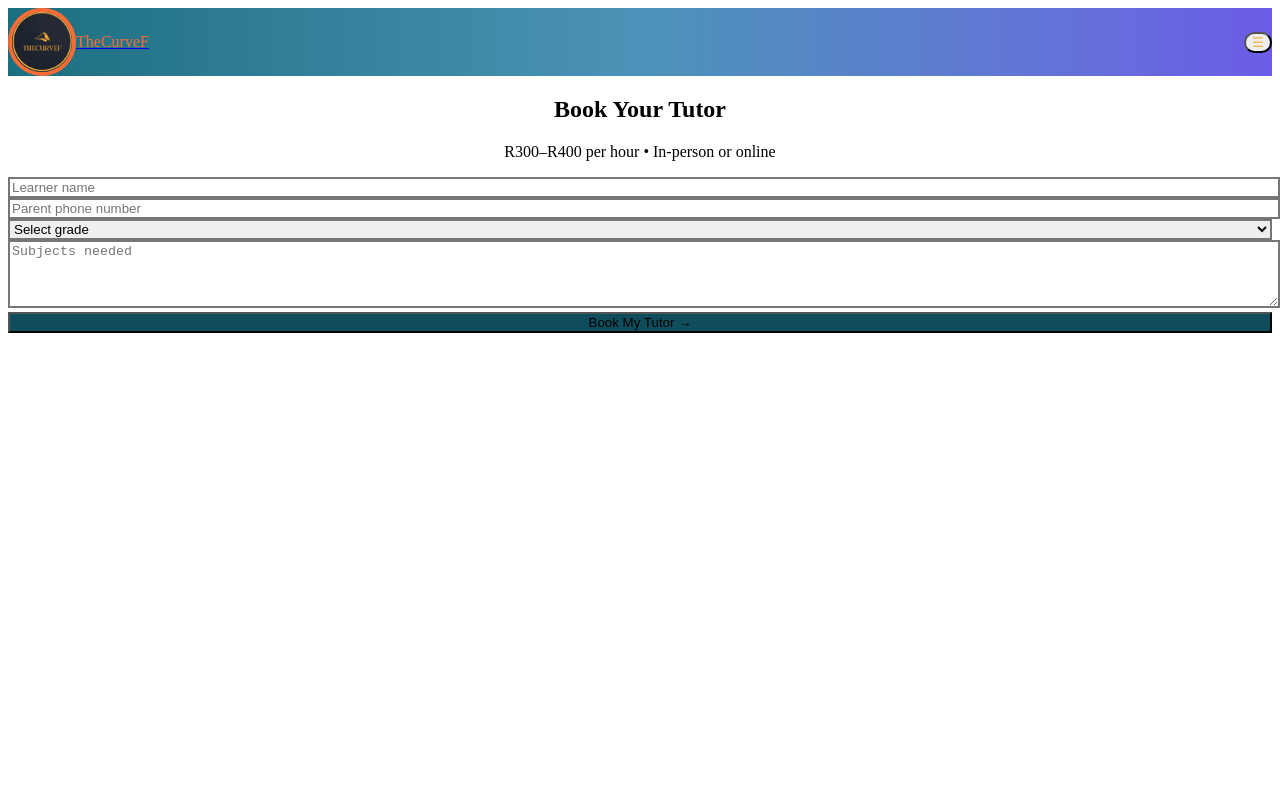
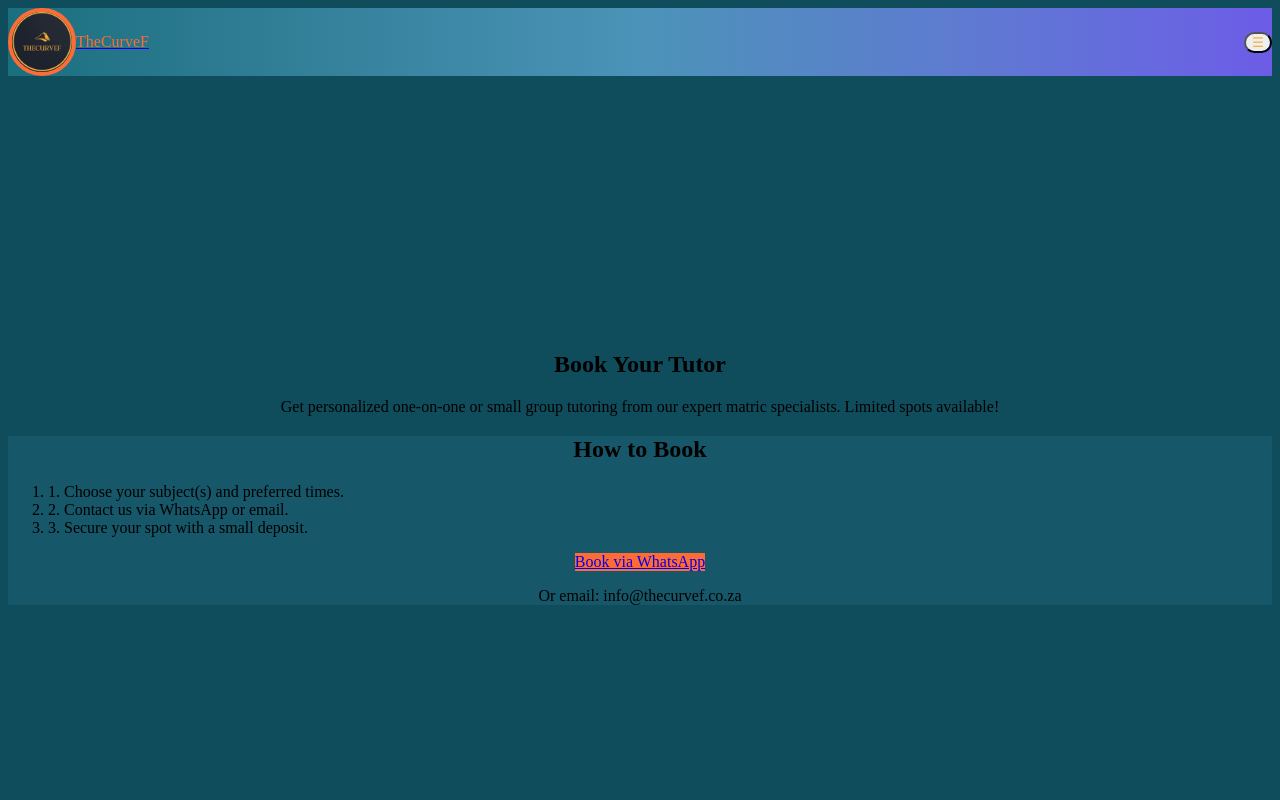
Before and after one commit to Welcome-to-GitHub2/thecurvef, a Next.js app: page /book-tutor in a window 1280 px wide. Shown: the top 800 px of the page. Built offline with nearby package versions, Linux system fonts and the light colour scheme.

Commit message:
Added slideshow backgrounds to all pages

```diff
--- a/src/app/book-tutor/page.tsx
+++ b/src/app/book-tutor/page.tsx
@@ -1,45 +1,71 @@
-"use client";
-import { useState } from "react";
+'use client';
+import { useState, useEffect } from "react";
+import { motion } from "framer-motion";
+import Image from "next/image";
+import Link from "next/link";
+
+// Tutor-specific images
+const backgroundImages = [
+  "/images/backgrounds/tut1.jpg",
+  "/images/backgrounds/tut2.jpg",
+  "/images/backgrounds/tut3.jpg",
+  "/images/backgrounds/tut4.jpg",
+  "/images/backgrounds/tut5.jpg",
+];
 
 export default function BookTutor() {
-  const [status, setStatus] = useState<"idle" | "success">("idle");
+  const [currentBg, setCurrentBg] = useState(0);
 
-  const handleSubmit = (e: React.FormEvent) => {
-    e.preventDefault();
-    setStatus("success");
-    setTimeout(() => setStatus("idle"), 5000);
-  };
+  useEffect(() => {
+    const interval = setInterval(() => {
+      setCurrentBg((prev) => (prev + 1) % backgroundImages.length);
+    }, 6000);
+    return () => clearInterval(interval);
+  }, []);
 
   return (
-    <section className="py-24 bg-gray-50 min-h-screen">
-      <div className="max-w-2xl mx-auto px-6">
-        <h1 className="text-5xl font-black text-center mb-8">Book Your Tutor</h1>
-        <p className="text-2xl text-center text-gray-600 mb-16">R300–R400 per hour • In-person or online</p>
+    <section className="relative min-h-screen overflow-hidden flex flex-col items-center justify-center px-6 py-12 text-white">
+      {/* Background Slideshow */}
+      {backgroundImages.map((src, index) => (
+        <motion.div
+          key={src}
+          className="absolute inset-0"
+          initial={{ opacity: 0 }}
+          animate={{ opacity: index === currentBg ? 1 : 0 }}
+          transition={{ duration: 1.5, ease: "easeInOut" }}
+        >
+          <Image src={src} alt="Background" fill className="object-cover" />
+        </motion.div>
+      ))}
+      <div className="absolute inset-0 bg-[#0F4C5C]/65" />
 
-        <div className="bg-white rounded-3xl shadow-2xl p-12">
-          <form onSubmit={handleSubmit} className="space-y-8">
-            <input type="text" placeholder="Learner name" required className="w-full p-5 rounded-xl border-2 border-gray-300" />
-            <input type="tel" placeholder="Parent phone number" required className="w-full p-5 rounded-xl border-2 border-gray-300" />
-            <select required className="w-full p-5 rounded-xl border-2 border-gray-300">
-              <option value="">Select grade</option>
-              <option>Grade 8</option>
-              <option>Grade 9</option>
-              <option>Grade 10</option>
-              <option>Grade 11</option>
-              <option>Grade 12</option>
-            </select>
-            <textarea rows={4} placeholder="Subjects needed" required className="w-full p-5 rounded-xl border-2 border-gray-300"></textarea>
+      {/* Content */}
+      <div className="relative z-10 max-w-4xl w-full text-center">
+        <h1 className="text-4xl lg:text-5xl font-black mb-8">
+          Book Your Tutor
+        </h1>
 
-            <button type="submit" className="w-full bg-[#0F4C5C] hover:bg-[#1a5c70] text-white font-black text-xl py-6 rounded-xl">
-              Book My Tutor →
-            </button>
-          </form>
+        <p className="text-xl mb-12 max-w-3xl mx-auto">
+          Get personalized one-on-one or small group tutoring from our expert matric specialists. Limited spots available!
+        </p>
 
-          {status === "success" && (
-            <div className="mt-8 bg-green-100 border-2 border-green-600 text-green-800 p-6 rounded-xl text-center font-bold text-xl">
-              Booking received! We’ll call you in 5 minutes 🔥
-            </div>
-          )}
+        <div className="bg-[#1a5c70]/70 p-8 rounded-xl shadow-lg max-w-2xl mx-auto">
+          <h2 className="text-2xl font-bold mb-6">How to Book</h2>
+          <ol className="text-left space-y-4 text-lg mb-8">
+            <li>1. Choose your subject(s) and preferred times.</li>
+            <li>2. Contact us via WhatsApp or email.</li>
+            <li>3. Secure your spot with a small deposit.</li>
+          </ol>
+          <Link
+            href="https://wa.me/27821234567?text=Hi%20TheCurveF!%20I%20want%20to%20book%20a%20tutor%20for%20matric%202026."
+            className="inline-block bg-[#FF6B35] hover:bg-[#E55A2B] font-bold py-6 px-12 rounded-xl text-2xl transition mb-4"
+            target="_blank"
+          >
+            Book via WhatsApp
+          </Link>
+          <p className="text-sm mt-4">
+            Or email: info@thecurvef.co.za
+          </p>
         </div>
       </div>
     </section>
--- a/src/app/camps/page.tsx
+++ b/src/app/camps/page.tsx
@@ -4,12 +4,15 @@ import { motion } from "framer-motion";
 import Image from "next/image";
 import Link from "next/link";
 
+// Camps-specific images
 const backgroundImages = [
+  "/images/backgrounds/camp0.jpg",
   "/images/backgrounds/camp1.jpg",
   "/images/backgrounds/camp2.jpg",
   "/images/backgrounds/camp3.jpg",
   "/images/backgrounds/camp4.jpg",
   "/images/backgrounds/camp5.jpg",
+  "/images/backgrounds/camp6.jpg",
 ];
 
 export default function Camps() {
@@ -38,6 +41,7 @@ export default function Camps() {
       ))}
       <div className="absolute inset-0 bg-[#0F4C5C]/65" />
 
+      {/* Content */}
       <div className="relative z-10 max-w-4xl w-full text-center">
         <h1 className="text-4xl lg:text-5xl font-black mb-8">
           Legendary Camps
--- a/src/app/layout.tsx
+++ b/src/app/layout.tsx
@@ -16,7 +16,7 @@ export default function RootLayout({
 }) {
   return (
     <html lang="en">
-      <body className="font-sans antialiased text-white">
+      <body className="font-sans antialiased text-white bg-[#0F4C5C] min-h-screen">
         <Navbar />
         <main className="min-h-screen">{children}</main>
         <FloatingWA />
--- a/src/app/page.tsx
+++ b/src/app/page.tsx
@@ -4,13 +4,14 @@ import { motion } from "framer-motion";
 import Image from "next/image";
 import Link from "next/link";
 
-// Your background images (update paths if names differ)
+// Home-specific slideshow images
 const backgroundImages = [
   "/images/backgrounds/home1.jpg",
   "/images/backgrounds/home2.jpg",
   "/images/backgrounds/home3.jpg",
   "/images/backgrounds/home4.jpg",
   "/images/backgrounds/home5.jpg",
+  "/images/backgrounds/home6.jpg",
 ];
 
 export default function Home() {
@@ -27,7 +28,7 @@ export default function Home() {
     <>
       {/* HERO SECTION - Slideshow Background */}
       <section className="relative min-h-screen overflow-hidden flex items-center justify-center text-center">
-        {/* Background Images with Fade Transition */}
+        {/* Background Images */}
         {backgroundImages.map((src, index) => (
           <motion.div
             key={src}
@@ -41,15 +42,15 @@ export default function Home() {
               alt="Background slideshow"
               fill
               className="object-cover"
-              priority={index === 0} // Preload first image
+              priority={index === 0}
             />
           </motion.div>
         ))}
 
-        {/* Teal Overlay for Text Readability */}
+        {/* Overlay for readability */}
         <div className="absolute inset-0 bg-[#0F4C5C]/65" />
 
-        {/* Foreground Content */}
+        {/* Content */}
         <div className="relative z-10 max-w-5xl px-6">
           <h1 className="text-5xl lg:text-7xl font-black leading-tight text-white mb-6">
             Ace Your Matric.<br />Get Into University.
--- a/src/app/university-checker/page.tsx
+++ b/src/app/university-checker/page.tsx
@@ -4,12 +4,17 @@ import { motion } from "framer-motion";
 import Image from "next/image";
 import Link from "next/link";
 
+// University-specific images
 const backgroundImages = [
-  "/images/backgrounds/bg1.jpg",
-  "/images/backgrounds/bg2.jpg",
-  "/images/backgrounds/bg3.jpg",
-  "/images/backgrounds/bg4.jpg",
-  "/images/backgrounds/bg5.jpg",
+  "/images/backgrounds/uni1.jpg",
+  "/images/backgrounds/uni2.jpg",
+  "/images/backgrounds/uni3.jpg",
+  "/images/backgrounds/uni4.jpg",
+  "/images/backgrounds/uni5.jpg",
+  "/images/backgrounds/uni6.jpg",
+  "/images/backgrounds/uni7.jpg",
+  "/images/backgrounds/uni8.jpg",
+  "/images/backgrounds/uni9.jpg",
 ];
 
 export default function UniversityChecker() {
@@ -26,7 +31,6 @@ export default function UniversityChecker() {
     return () => clearInterval(interval);
   }, []);
 
-  // Your university data here
   const universities: Record<string, { minAps: number; url: string }> = {
     "MBChB Medicine (UP/Wits)": { minAps: 35, url: "https://www.up.ac.za/faculty-of-health-sciences" },
     "BEng Engineering (UP/UJ)": { minAps: 35, url: "https://www.uj.ac.za/faculties/engineering-built-environment" },
@@ -63,6 +67,7 @@ export default function UniversityChecker() {
       ))}
       <div className="absolute inset-0 bg-[#0F4C5C]/65" />
 
+      {/* Content */}
       <div className="relative z-10 max-w-4xl w-full">
         <h1 className="text-4xl lg:text-5xl font-black text-center mb-8">
           University Programme Checker
```
